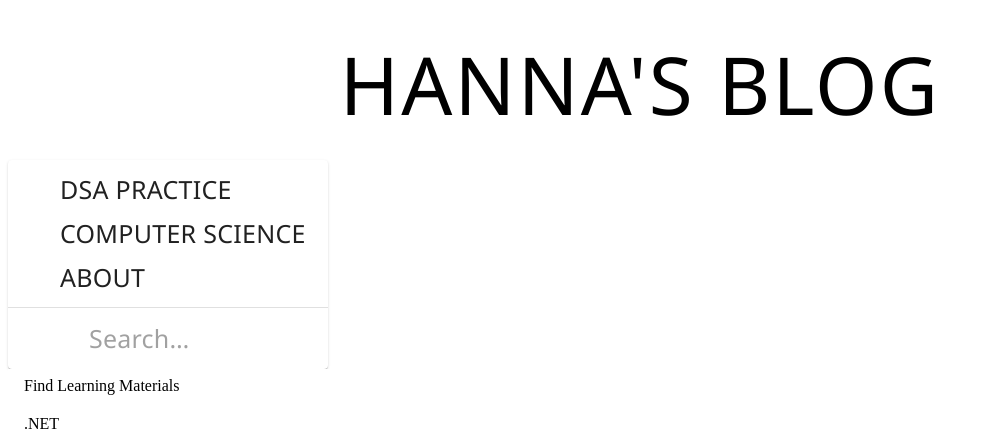
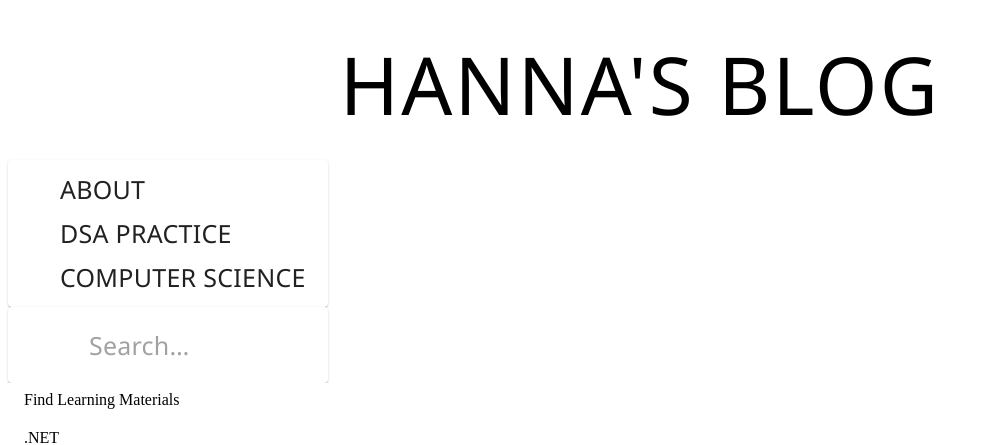
Before and after one commit to kimhanna-git/.netblog, a React (Create React App) app in the folder client/: page / in a window 1280 px wide. Shown: the top 445 px of the page, without its empty margins (0-989 px from the left). Built offline with nearby package versions, Linux system fonts and the light colour scheme; no server answers.

Commit message:
searchbar separated : bug fixed

```diff
--- a/client/src/app/layout/Header.tsx
+++ b/client/src/app/layout/Header.tsx
@@ -35,7 +35,7 @@ import './styles.css'
   const StyledInputBase = styled(InputBase)(({ theme }) => ({
     color: 'inherit',
     '& .MuiInputBase-input': {
-      padding: theme.spacing(0, 0, 0, 0),
+      padding: theme.spacing(1, 1, 1, 0),
       // vertical padding + font size from searchIcon
       paddingLeft: `calc(1em + ${theme.spacing(4)})`,
       transition: theme.transitions.create('width'),
@@ -76,15 +76,19 @@ export default function Header() {
         <Paper sx={{ width: 320 }}>
       <MenuList dense>
         <MenuItem>
+          <ListItemText inset>ABOUT</ListItemText>
+        </MenuItem>
+        <MenuItem>
           <ListItemText inset>DSA PRACTICE</ListItemText>
         </MenuItem>
         <MenuItem>
           <ListItemText inset>COMPUTER SCIENCE</ListItemText>
         </MenuItem>
-        <MenuItem>
-          <ListItemText inset>ABOUT</ListItemText>
-        </MenuItem>
-        <Divider />
+        </MenuList>
+        </Paper>
+        <Paper sx={{ width: 320 }}>
+
+      <MenuList dense>
         <MenuItem>
         <Search>
             <StyledInputBase
@@ -92,7 +96,7 @@ export default function Header() {
               inputProps={{ 'aria-label': 'search' }}
             />
           </Search>
-        </MenuItem>
+          </MenuItem>
         </MenuList>
     </Paper>
 
```
Also changed, not shown: 4 other files (tests, documents, lock files or other folders).
